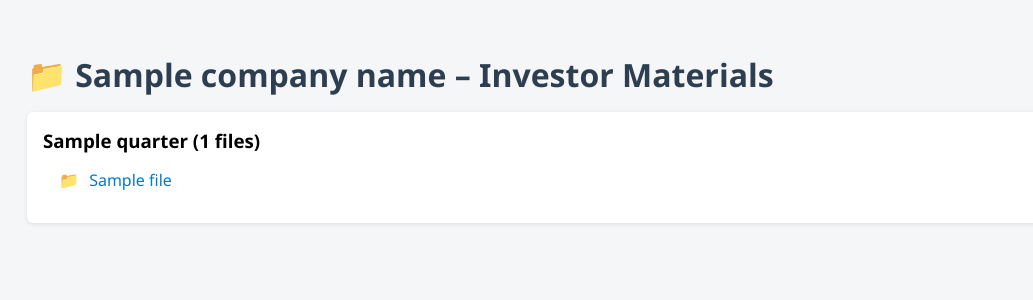
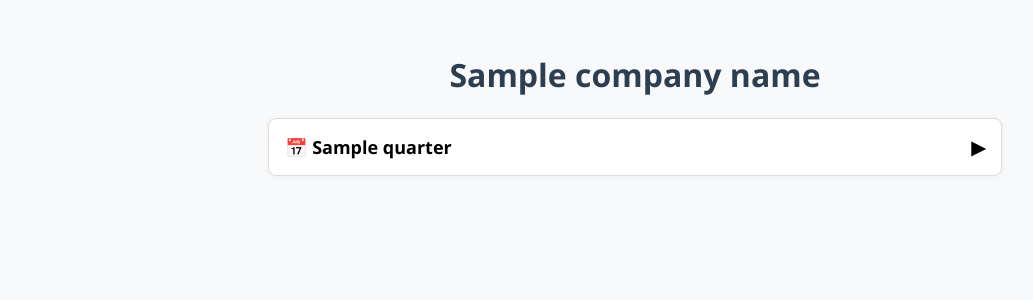
Before and after one commit to uday1909/investor-portal_backend, a Flask app: template templates/company_page.html in a window 1280 px wide. Shown: the top 300 px of the page, without its empty margins (5-1038 px from the left). Run offline with Flask 2, Linux system fonts and the light colour scheme; the template is opened without the code that fills it: most values are stand-ins (such as "Sample title", 1, 10 or a date in 2020).

Commit message:
Update company_page.html

```diff
--- a/templates/company_page.html
+++ b/templates/company_page.html
@@ -2,60 +2,102 @@
 <html lang="en">
 <head>
   <meta charset="UTF-8">
-  <title>{{ company_name }} Concall Recordings | StocksLedger</title>
-  <meta name="description" content="Find {{ company_name }} quarterly investor presentations, concall recordings, and earnings transcripts on StocksLedger.">
+  <title>{{ company_name }} - Earnings Info | StocksLedger</title>
+  <meta name="viewport" content="width=device-width, initial-scale=1.0">
+
+  <!-- SEO Meta Tags -->
+  <meta name="description" content="Quarterly earnings, investor calls, and reports for {{ company_name }}.">
+  <meta name="keywords" content="{{ company_name }} concall, {{ company_name }} results, investor presentation, earnings call, StocksLedger">
+  <meta name="author" content="StocksLedger">
+
+  <!-- Open Graph -->
+  <meta property="og:title" content="{{ company_name }} - Investor Info">
+  <meta property="og:description" content="Access concall recordings, earnings transcripts, and presentations for {{ company_name }}.">
+  <meta property="og:type" content="website">
+  <meta property="og:image" content="https://investor-portal-backend.onrender.com/static/stocksledger.png">
+  <meta property="og:url" content="https://investor-portal-backend.onrender.com/company/{{ company_name }}">
+
   <style>
     body {
       font-family: 'Segoe UI', sans-serif;
+      margin: 0;
       padding: 2rem;
-      background: #f4f6f8;
-      margin: 0;
+      background: #f7f9fb;
     }
+
     h1 {
+      text-align: center;
       color: #2c3e50;
-      margin-bottom: 1rem;
     }
-    .quarter {
-      margin-top: 1rem;
+
+    .quarter-card {
+      border: 1px solid #ddd;
+      border-radius: 8px;
       padding: 1rem;
+      margin: 1rem auto;
+      max-width: 700px;
       background: #fff;
-      border-radius: 6px;
-      box-shadow: 0 1px 4px rgba(0,0,0,0.1);
+      box-shadow: 0 1px 6px rgba(0,0,0,0.05);
+      cursor: pointer;
+      transition: 0.2s ease;
     }
-    .quarter h3 {
-      margin: 0 0 0.5rem 0;
+
+    .quarter-card:hover {
+      background: #f0f8ff;
     }
-    ul {
-      list-style: none;
-      padding-left: 1rem;
+
+    .quarter-title {
+      font-size: 18px;
+      font-weight: bold;
+      display: flex;
+      justify-content: space-between;
+      align-items: center;
     }
-    li {
-      margin-bottom: 0.5rem;
+
+    .file-list {
+      margin-top: 10px;
+      padding-left: 20px;
+      display: none;
     }
-    a {
+
+    .file-list li {
+      margin: 6px 0;
+    }
+
+    .file-list a {
+      text-decoration: none;
       color: #007acc;
-      text-decoration: none;
     }
-    a:hover {
+
+    .file-list a:hover {
       text-decoration: underline;
     }
+
     .icon {
       margin-right: 6px;
     }
   </style>
+
 </head>
 <body>
-  <h1>📁 {{ company_name }} – Investor Materials</h1>
 
-  {% if company_data %}
-    {% for quarter, files in company_data.items() %}
-      <div class="quarter">
-        <h3>{{ quarter }} ({{ files|length }} files)</h3>
-        <ul>
+  <h1>{{ company_name }}</h1>
+
+  {% for quarter, files in data.items() %}
+  <div class="quarter-card" onclick="toggleList('{{ loop.index }}')">
+    <div class="quarter-title">
+      <span>📅 {{ quarter }}</span>
+      <span>▶</span>
+    </div>
+    <ul class="file-list" id="list-{{ loop.index }}">
       {% for file in files %}
         <li>
           <span class="icon">
-                {% if file.file.endswith(".pdf") %}📄{% elif file.file.endswith(".mp3") or file.file.endswith(".m4a") %}🎧{% else %}📁{% endif %}
+            {% if file.file.endswith(".pdf") %}📄
+            {% elif file.file.endswith(".mp3") or file.file.endswith(".m4a") %}🎧
+            {% elif file.file.endswith(".txt") %}📝
+            {% else %}📁
+            {% endif %}
           </span>
           <a href="{{ file.file }}" target="_blank">{{ file.name }}</a>
         </li>
@@ -63,8 +105,13 @@
     </ul>
   </div>
   {% endfor %}
-  {% else %}
-    <p>No files available for this company.</p>
-  {% endif %}
+
+  <script>
+    function toggleList(id) {
+      const el = document.getElementById("list-" + id);
+      el.style.display = el.style.display === "block" ? "none" : "block";
+    }
+  </script>
+
 </body>
 </html>
```
Lines whose indentation alone changed are shown as unchanged.
